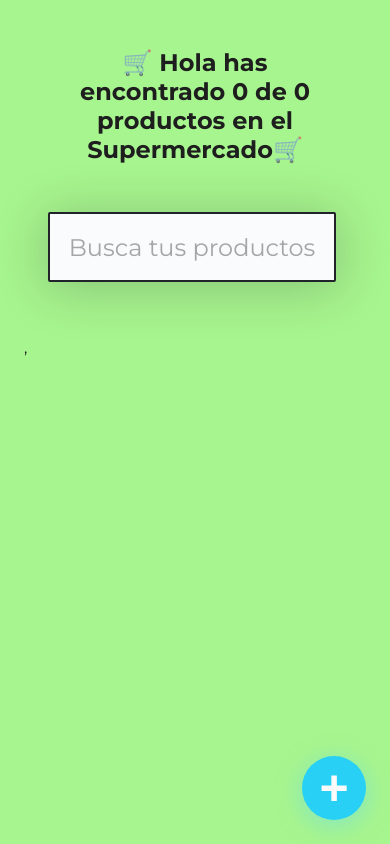
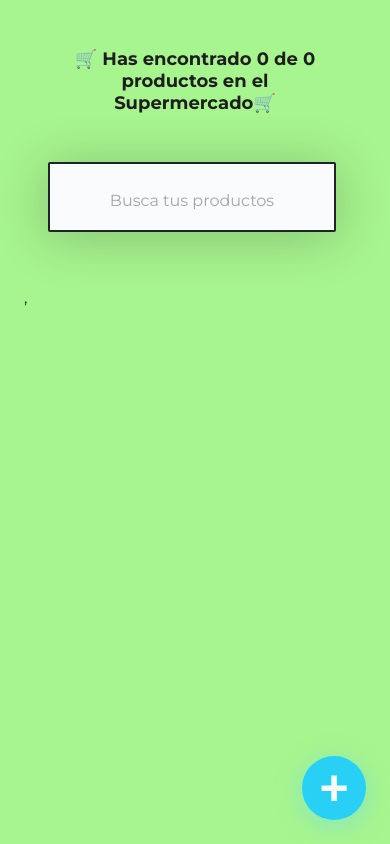
Before and after one commit to rodrigozucchini/todo-supermarket-list, a React app: page / in a window 390 px wide. Built offline with nearby package versions, Linux system fonts and the light colour scheme.

Commit message:
cambios en el responsive

```diff
--- a/src/Modal/Modal.css
+++ b/src/Modal/Modal.css
@@ -9,4 +9,5 @@
   justify-content: center;
   align-items: center;
   color: white;
+  z-index: 3;
 }
--- a/src/TodoCounter/TodoCounter.css
+++ b/src/TodoCounter/TodoCounter.css
@@ -4,3 +4,11 @@
   margin: 0;
   padding: 48px;
 }
+@media screen and (max-width: 410px) {
+  .TodoCounter {
+    font-size: 18px;
+    text-align: center;
+    margin: 0;
+    padding: 48px;
+  }
+}
--- a/src/TodoCounter/index.js
+++ b/src/TodoCounter/index.js
@@ -6,7 +6,7 @@ function TodoCounter({name, setName}) {
   const { totalTodos, completedTodos } = React.useContext(TodoContext);
 
   return (
-    <h2 className="TodoCounter">🛒 Hola {name} has encontrado {completedTodos} de {totalTodos} {totalTodos === 1 ? "producto en el Supermercado🛒": "productos en el Supermercado🛒"}</h2>
+    <h2 className="TodoCounter">🛒 Has encontrado {completedTodos} de {totalTodos} {totalTodos === 1 ? "producto en el Supermercado🛒": "productos en el Supermercado🛒"}</h2>
   );
 }
 
--- a/src/TodoSearch/TodoSearch.css
+++ b/src/TodoSearch/TodoSearch.css
@@ -22,3 +22,10 @@
 .TodoSearch:focus {
   outline-color: #61DAFA;
 }
+
+@media screen and (max-width: 410px) {
+  .TodoSearch::placeholder {
+    font-size: 16px;
+    font-weight: 400;
+  }
+}
```
